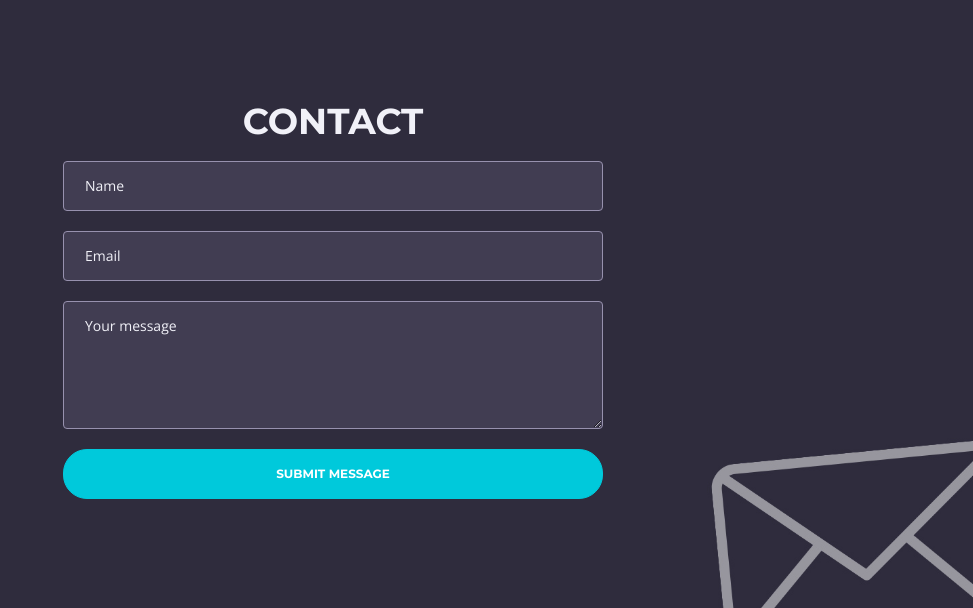
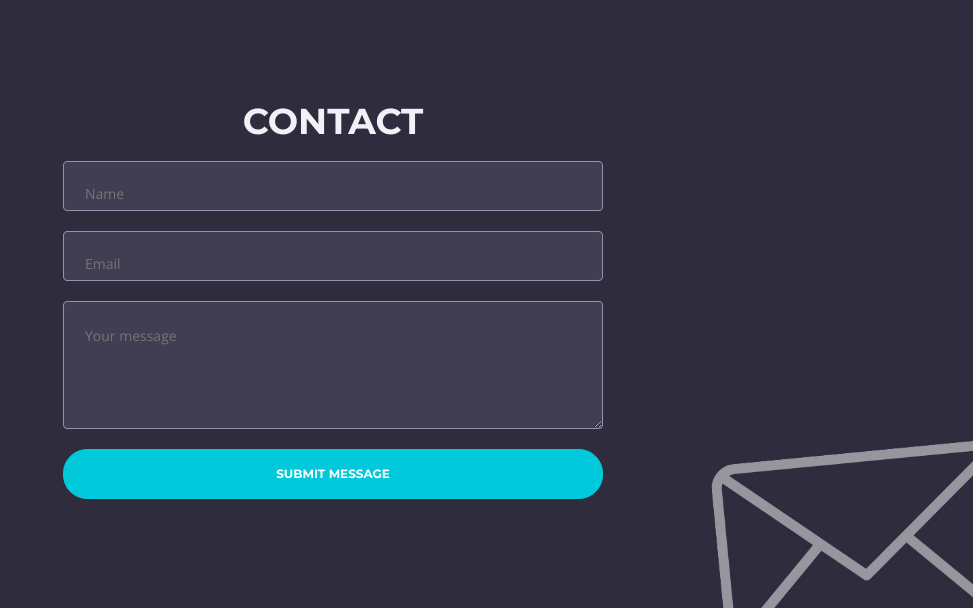
Before and after one commit to gord02/Portfolio, a Flask app: page / in a window 1280 px wide. Shown: the part 3002-3610 px from the top of the page, without its empty margins (307-1280 px from the left). Run offline with Flask 2, Linux system fonts and the light colour scheme; some libraries are stand-ins or nearby versions.

Commit message:
fixed form

```diff
--- a/static/css/styles.css
+++ b/static/css/styles.css
@@ -43,6 +43,10 @@
 	#contain{
 		padding:20px;
 	}
+}
+#inp{
+	color:white;
+	padding-top:10px;
 }
 #icons{
 	margin-left:-40px;
--- a/templates/index.html
+++ b/templates/index.html
@@ -601,18 +601,21 @@
                     <!-- Contact Form -->
                     <form id="contactForm" data-toggle="validator" data-focus="false" method="POST" action="/">
                         <div class="form-group">
-                            <input type="text" class="form-control-input" name="name" id="name" required>
-                            <label class="label-control" for="name">Name</label>
+                            <input type="text" class="form-control-input inp" name="name" id="name" placeholder="Name"
+                                required>
+                            <!-- <label class="label-control" for="name">Name</label> -->
                             <div class="help-block with-errors"></div>
                         </div>
                         <div class="form-group">
-                            <input type="email" class="form-control-input" name="email" id="email" required>
-                            <label class="label-control" for="email">Email</label>
+                            <input type="email" class="form-control-input inp" name="email" id="email"
+                                placeholder="Email" required>
+                            <!-- <label class="label-control" for="email">Email</label> -->
                             <div class="help-block with-errors"></div>
                         </div>
                         <div class="form-group">
-                            <textarea class="form-control-textarea" name="message" id="message" required></textarea>
-                            <label class="label-control" for="message">Your message</label>
+                            <textarea class="form-control-textarea inp" name="message" id="message"
+                                placeholder="Your message" required></textarea>
+                            <!-- <label class="label-control" for="message">Your message</label> -->
                             <div class="help-block with-errors"></div>
                         </div>
                         <div class="form-group">
```
